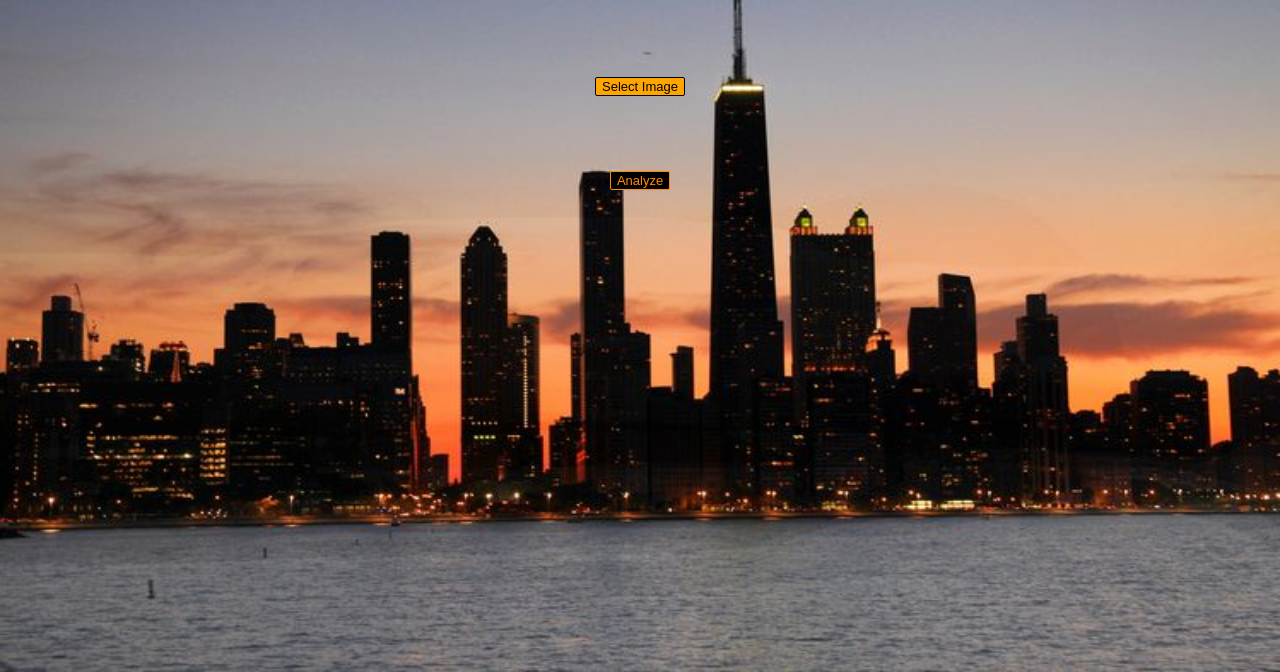
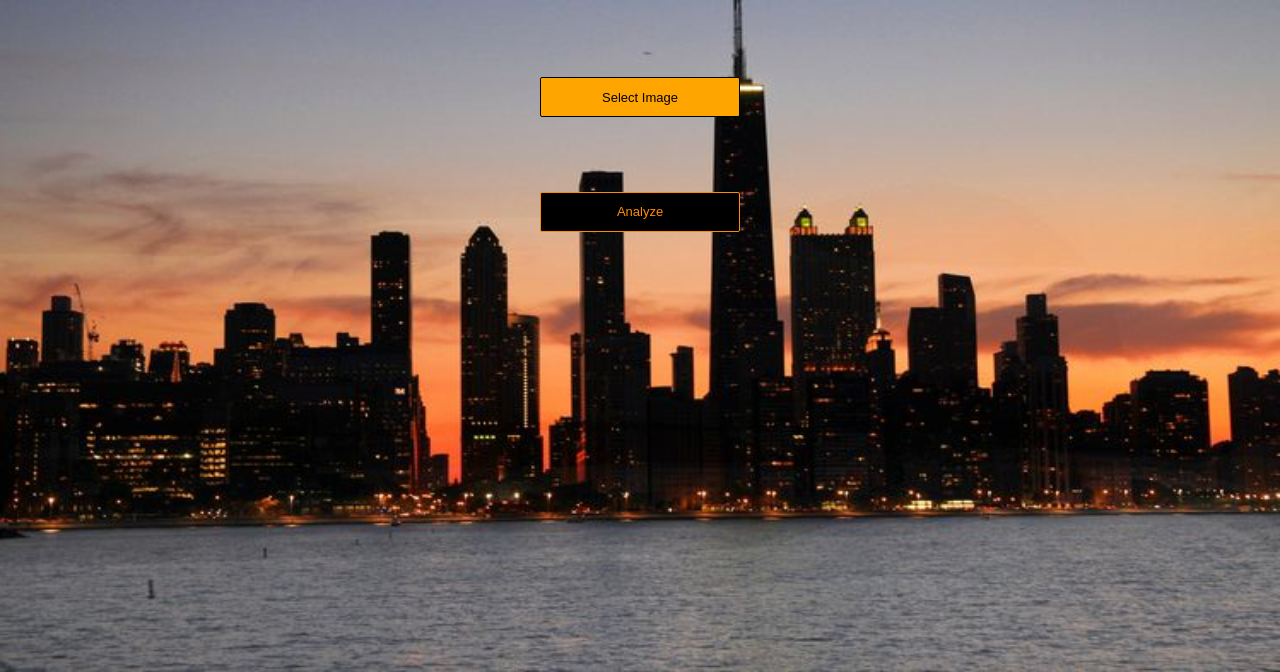
Before and after one commit to SweliaMonteiro/FinalProject, a plain HTML site: page app/view/index.html in a window 1280 px wide. Shown: the part 128-800 px from the top of the page. Drawn offline with Linux system fonts and the light colour scheme.

Commit message:
Update style.css

```diff
--- a/app/static/style.css
+++ b/app/static/style.css
@@ -49,6 +49,8 @@ body {
 }
 
 button.choose-file-button {
+    width: 200px;
+    height: 40px;
     border-radius: 2px;
     background-color: #FFA500;
     border: solid 1px #000000;
@@ -57,6 +59,8 @@ button.choose-file-button {
 }
 
 button.analyze-button {
+    width: 200px;
+    height: 40px;
     border: solid 1px #FF8C00;
     border-radius: 2px;
     background-color: #000000;;
```
